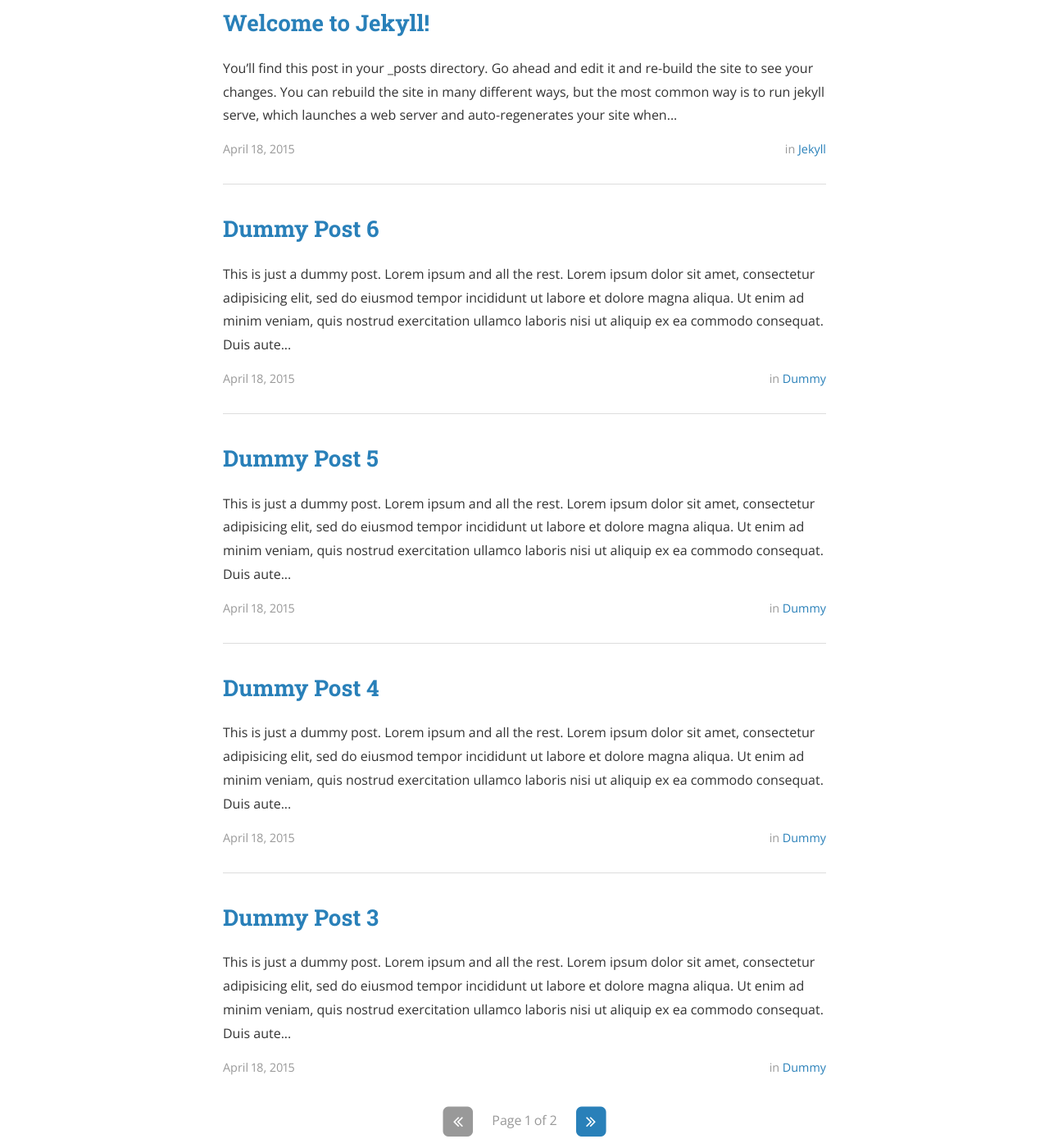
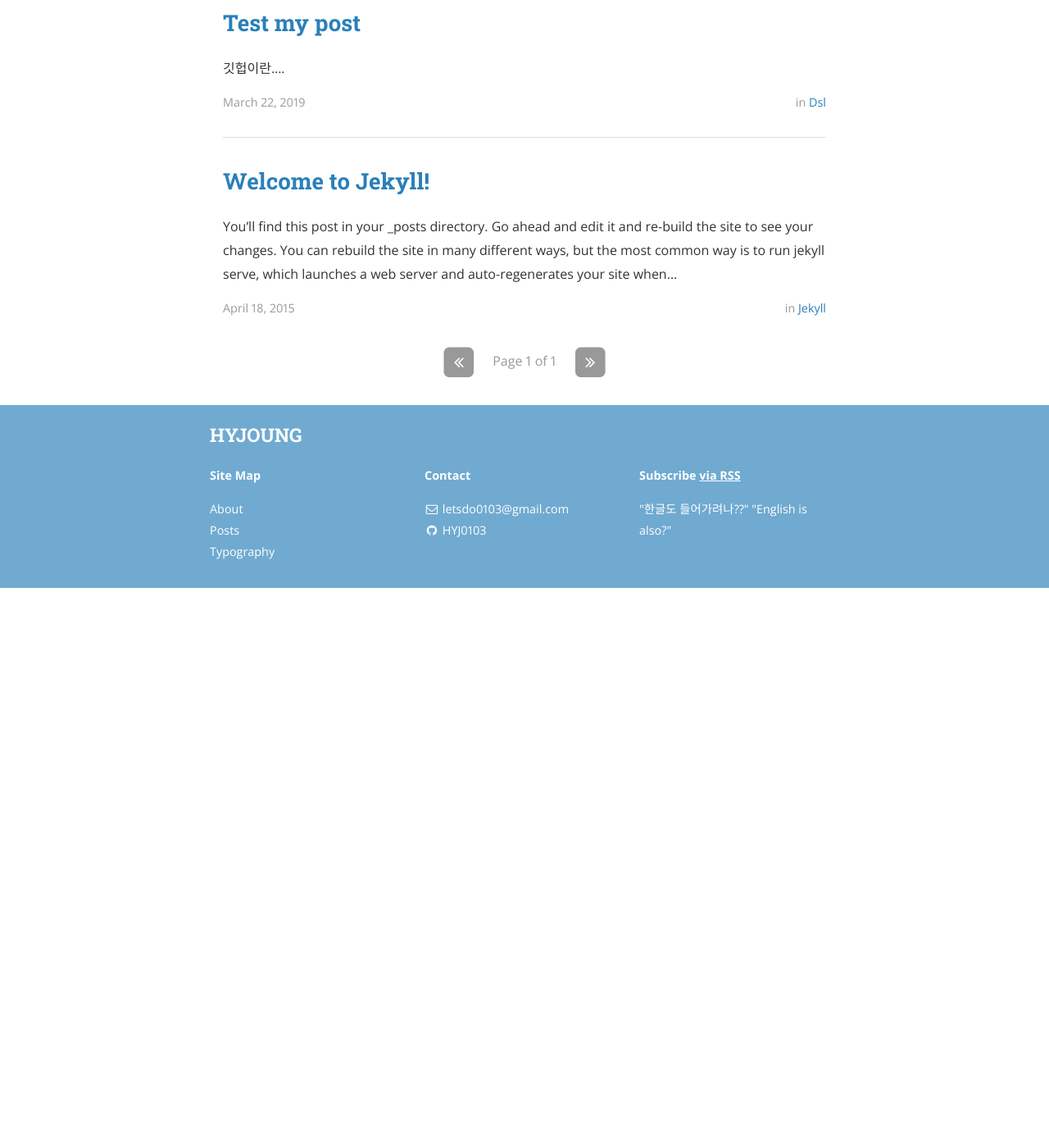
Before and after one commit to HYJ0103/HYJ0103.github.io, a Jekyll site: the page built from index.html, in a window 1280 px wide and 1400 px high, scrolled down 532 px. Shown: the whole window at 82% size. Built offline with Jekyll 4.4.1, drawn with Linux system fonts in a browser that asks for light colours; nearby versions of some CDN libraries; the list of posts is cut into pages by our own code; after the commit the page ends 1249 px from its top, so only the background shows below that.

Commit message:
add post

```diff
--- a/_config.yml
+++ b/_config.yml
@@ -21,8 +21,8 @@ description: >
 # root of your server.
 baseurl: "" # the subpath of your site, e.g. /blog/
 url: "http://HYJ0103.github.io" # the base hostname & protocol for your site
-cover: "" ## /assets/header_image.jpg
-logo: "" ## /assets/logo.png
+cover: "/assets/header_image.jpg"
+logo: "/assets/logo.png"
 
 # Build settings
 markdown: kramdown
--- a/_posts/2015-04-18-dummy.markdown
+++ /dev/null
@@ -1,16 +0,0 @@
----
-layout: post
-title:  "Dummy Post"
-date:   2015-04-18 08:43:59
-author: Ben Centra
-categories: Dummy
----
-
-This is just a dummy post. Lorem ipsum and all the rest.
-
-Lorem ipsum dolor sit amet, consectetur adipisicing elit, sed do eiusmod
-tempor incididunt ut labore et dolore magna aliqua. Ut enim ad minim veniam,
-quis nostrud exercitation ullamco laboris nisi ut aliquip ex ea commodo
-consequat. Duis aute irure dolor in reprehenderit in voluptate velit esse
-cillum dolore eu fugiat nulla pariatur. Excepteur sint occaecat cupidatat non
-proident, sunt in culpa qui officia deserunt mollit anim id est laborum.
--- a/_posts/2015-04-18-dummy3.markdown
+++ /dev/null
@@ -1,16 +0,0 @@
----
-layout: post
-title:  "Dummy Post 3"
-date:   2015-04-18 08:43:59
-author: Ben Centra
-categories: Dummy
----
-
-This is just a dummy post. Lorem ipsum and all the rest.
-
-Lorem ipsum dolor sit amet, consectetur adipisicing elit, sed do eiusmod
-tempor incididunt ut labore et dolore magna aliqua. Ut enim ad minim veniam,
-quis nostrud exercitation ullamco laboris nisi ut aliquip ex ea commodo
-consequat. Duis aute irure dolor in reprehenderit in voluptate velit esse
-cillum dolore eu fugiat nulla pariatur. Excepteur sint occaecat cupidatat non
-proident, sunt in culpa qui officia deserunt mollit anim id est laborum.
--- a/_posts/2015-04-18-dummy4.markdown
+++ /dev/null
@@ -1,17 +0,0 @@
----
-layout: post
-title:  "Dummy Post 4"
-date:   2015-04-18 08:43:59
-author: Ben Centra
-categories: Dummy
-tags: ipsum
----
-
-This is just a dummy post. Lorem ipsum and all the rest.
-
-Lorem ipsum dolor sit amet, consectetur adipisicing elit, sed do eiusmod
-tempor incididunt ut labore et dolore magna aliqua. Ut enim ad minim veniam,
-quis nostrud exercitation ullamco laboris nisi ut aliquip ex ea commodo
-consequat. Duis aute irure dolor in reprehenderit in voluptate velit esse
-cillum dolore eu fugiat nulla pariatur. Excepteur sint occaecat cupidatat non
-proident, sunt in culpa qui officia deserunt mollit anim id est laborum.
--- a/_posts/2015-04-18-dummy5.markdown
+++ /dev/null
@@ -1,17 +0,0 @@
----
-layout: post
-title:  "Dummy Post 5"
-date:   2015-04-18 08:43:59
-author: Ben Centra
-categories: Dummy
-tags: lorem
----
-
-This is just a dummy post. Lorem ipsum and all the rest.
-
-Lorem ipsum dolor sit amet, consectetur adipisicing elit, sed do eiusmod
-tempor incididunt ut labore et dolore magna aliqua. Ut enim ad minim veniam,
-quis nostrud exercitation ullamco laboris nisi ut aliquip ex ea commodo
-consequat. Duis aute irure dolor in reprehenderit in voluptate velit esse
-cillum dolore eu fugiat nulla pariatur. Excepteur sint occaecat cupidatat non
-proident, sunt in culpa qui officia deserunt mollit anim id est laborum.
--- a/_posts/2015-04-18-dummy6.markdown
+++ /dev/null
@@ -1,17 +0,0 @@
----
-layout: post
-title:  "Dummy Post 6"
-date:   2015-04-18 08:43:59
-author: Ben Centra
-categories: Dummy
-tags: lorem ipsum
----
-
-This is just a dummy post. Lorem ipsum and all the rest.
-
-Lorem ipsum dolor sit amet, consectetur adipisicing elit, sed do eiusmod
-tempor incididunt ut labore et dolore magna aliqua. Ut enim ad minim veniam,
-quis nostrud exercitation ullamco laboris nisi ut aliquip ex ea commodo
-consequat. Duis aute irure dolor in reprehenderit in voluptate velit esse
-cillum dolore eu fugiat nulla pariatur. Excepteur sint occaecat cupidatat non
-proident, sunt in culpa qui officia deserunt mollit anim id est laborum.
--- /dev/null
+++ b/_posts/2019-03-22-test-post.markdown
@@ -0,0 +1,11 @@
+---
+layout: post
+title:  "Test my post"
+date:   2019-03-22
+author: HY JOUNG
+categories: DSL
+tags: lorem ipsum
+---
+
+
+깃헙이란....
```
Also changed, not shown: _posts/2015-04-18-dummy2.markdown (deleted, +0 -16 lines).
